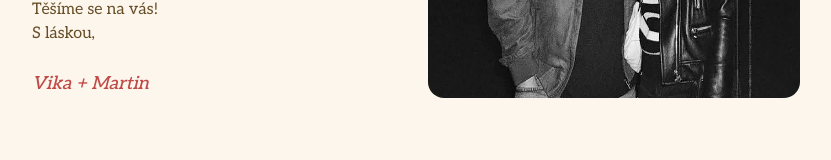
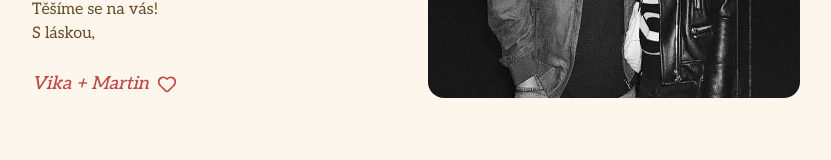
Before and after one commit to david-stafa/palmovi-wedding, a Next.js app: page / in a window 1280 px wide. Shown: the part 786-946 px from the top of the page, without its empty margins (224-1055 px from the left). Built offline with nearby package versions, Linux system fonts and the light colour scheme.

Commit message:
feat: add hearth icon

```diff
--- a/app/page.tsx
+++ b/app/page.tsx
@@ -2,6 +2,7 @@
 
 import Form from "@/components/Form/form";
 import { Button } from "@/components/ui/button";
+import { HeartIcon } from "lucide-react";
 import Image from "next/image";
 import { useState } from "react";
 
@@ -51,8 +52,8 @@ export default function Page() {
             S láskou,
             <br />
             <br />
-            <span className="text-lg text-[#BF4A47] font-medium italic">
-              Vika + Martin
+            <span className="text-lg text-[#BF4A47] font-medium italic flex items-center gap-2">
+              Vika + Martin <HeartIcon className="w-5 h-5" strokeWidth={2} />
             </span>
           </p>
         </div>
```
